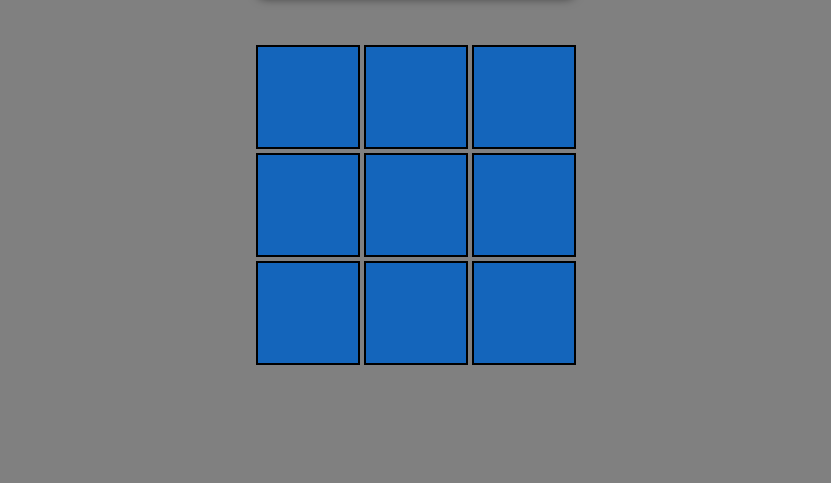
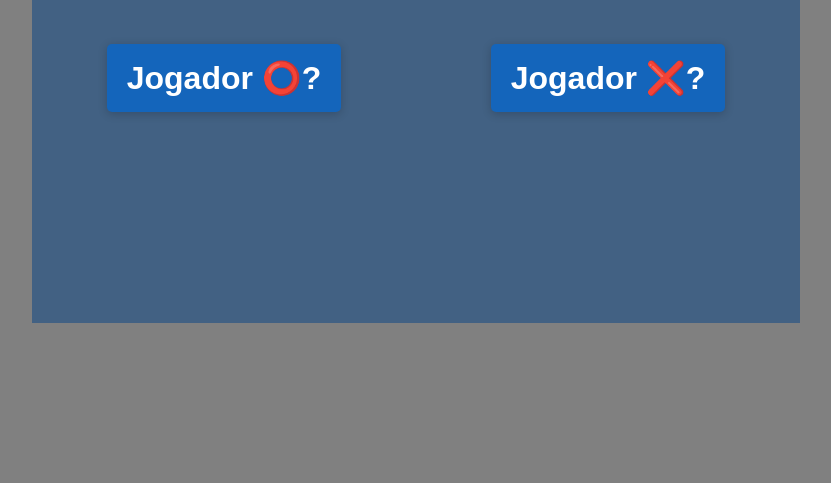
Before and after one commit to Diego-Pereira-do-Carmo/Jogo-da-Velha, a plain HTML site: page index.html in a window 1280 px wide. Shown: the part 317-800 px from the top of the page, without its empty margins (224-1055 px from the left). Drawn offline with Linux system fonts and the light colour scheme.

Commit message:
chose player

```diff
--- a/CSS/style.css
+++ b/CSS/style.css
@@ -13,7 +13,41 @@ body {
   justify-content: center;
   align-items: center;
   background-color: gray;
+}
 
+.option{
+  width: 60vw;
+  height: 60vh;
+  background-color: #235285a9;
+  font-size: 3rem;
+  color: #fff;
+  font-weight: bolder;
+
+}
+
+.containerOption{
+  display: flex;
+  justify-content: space-around;
+  margin-top: 1rem
+}
+
+.btnOption{
+  font-size: 2rem;
+  background-color: #1465bb;
+  color: #fff;
+  font-weight: bolder;
+  padding: 15px 20px;
+  cursor: pointer;
+  border-radius: 5px;
+  border: none;
+  margin-top: 3rem;
+  box-shadow: 0 2px 10px rgb(0 0 0 / 20%);
+}
+
+.btnOption:hover {
+  color: #1465bb;
+  background-color: #fff;
+  font-weight: bolder;
 }
 
 .scores{
@@ -57,7 +91,6 @@ body {
   border: 2px solid #1465bb;
   padding: 10px 30px;
   border-radius: 50px;
-  background-color: yellow;
 }
 
 .scoreO::after {
--- a/SCRIPTS/game.js
+++ b/SCRIPTS/game.js
@@ -19,7 +19,6 @@ let scoreBoard = JSON.parse(localStorage.getItem('score')) || {
 };
 
 function handleMove(position) {
-
   if (gameOver) {
     return;
   }
@@ -34,7 +33,7 @@ function handleMove(position) {
       playerTime = (playerTime == 0) ? 1 : 0;
     }
   }
-  ShowPlayerTime ();
+
   scorePoint();
   updateScore(playerTime);
   return gameOver;
--- a/SCRIPTS/interface.js
+++ b/SCRIPTS/interface.js
@@ -1,7 +1,9 @@
 let winnerMessage = document.querySelector(".winnerMessage");
 let winnerMessageTxt = document.querySelector(".winnerMessageTxt");
-
-
+let head = document.querySelector(".head");
+let main = document.querySelector(".main");
+let choses = document.querySelectorAll(".btnOption");
+let option = document.querySelector(".option");
 
 document.addEventListener('DOMContentLoaded', () => {
   let squares = document.querySelectorAll(".square")
@@ -34,7 +36,7 @@ function handleClick(event) {
       winnerMessageTxt.innerHTML = `<p class="winnerMessageTxt">O Jogador &#x274C; Foi o Vencedor</p>`;
     }
   };
-
+  ShowPlayerTime();
   updateSquare(position);
   draw();
 }
@@ -75,7 +77,6 @@ function updateScore() {
   } else {
     scoreX.innerHTML = `<p>${scoreBoard.player2}</p>`;
   }
-
 }
 
 function getWinnerSequence() {
@@ -107,6 +108,7 @@ function resetScoreboard() {
 
 
 function ShowPlayerTime() {
+
     let scoreX = document.querySelector(".scoreX");
     let scoreO = document.querySelector(".scoreO");
 
@@ -119,3 +121,17 @@ function ShowPlayerTime() {
       scoreO.style.backgroundColor = 'rgb(190, 190, 190)';
     }
 }
+
+function chosePlayer(event) {
+  let choose = event.target;
+
+  if (choose.id == "choseO") {
+    playerTime = 0;
+  } else {
+    playerTime = 1;
+  }
+  console.log(playerTime);
+  option.style.display = "none";
+  main.style.display = "block";
+  ShowPlayerTime();
+}
--- a/index.html
+++ b/index.html
@@ -12,8 +12,19 @@
 
 <body>
 
-  <main>
-    <H1>JOGO DA VELHA</H1>
+  <head class="head">
+    <div class="option">
+      <h2>Jogo da Velha</h2>
+      <p>Com Qual Quer Jogar?</p>
+      <div class="containerOption">
+        <button id="choseO" class="btnOption" onclick="chosePlayer(event)">Jogador &#x2B55;?</button>
+        <button id="choseX" class="btnOption" onclick="chosePlayer(event)">Jogador &#x274C;?</button>
+      </div>
+    </div>
+  </head>
+
+
+  <main class="main" style="display: none;">
     <div class="scores">
       <h2>Placar</h2>
       <div class="containerScores">
@@ -50,7 +61,6 @@
       <button class="restartBtn" onclick="restart()">Novo Jogo?</button>
 
     </div>
-
   </main>
 
 
```
Lines whose indentation alone changed are shown as unchanged.
